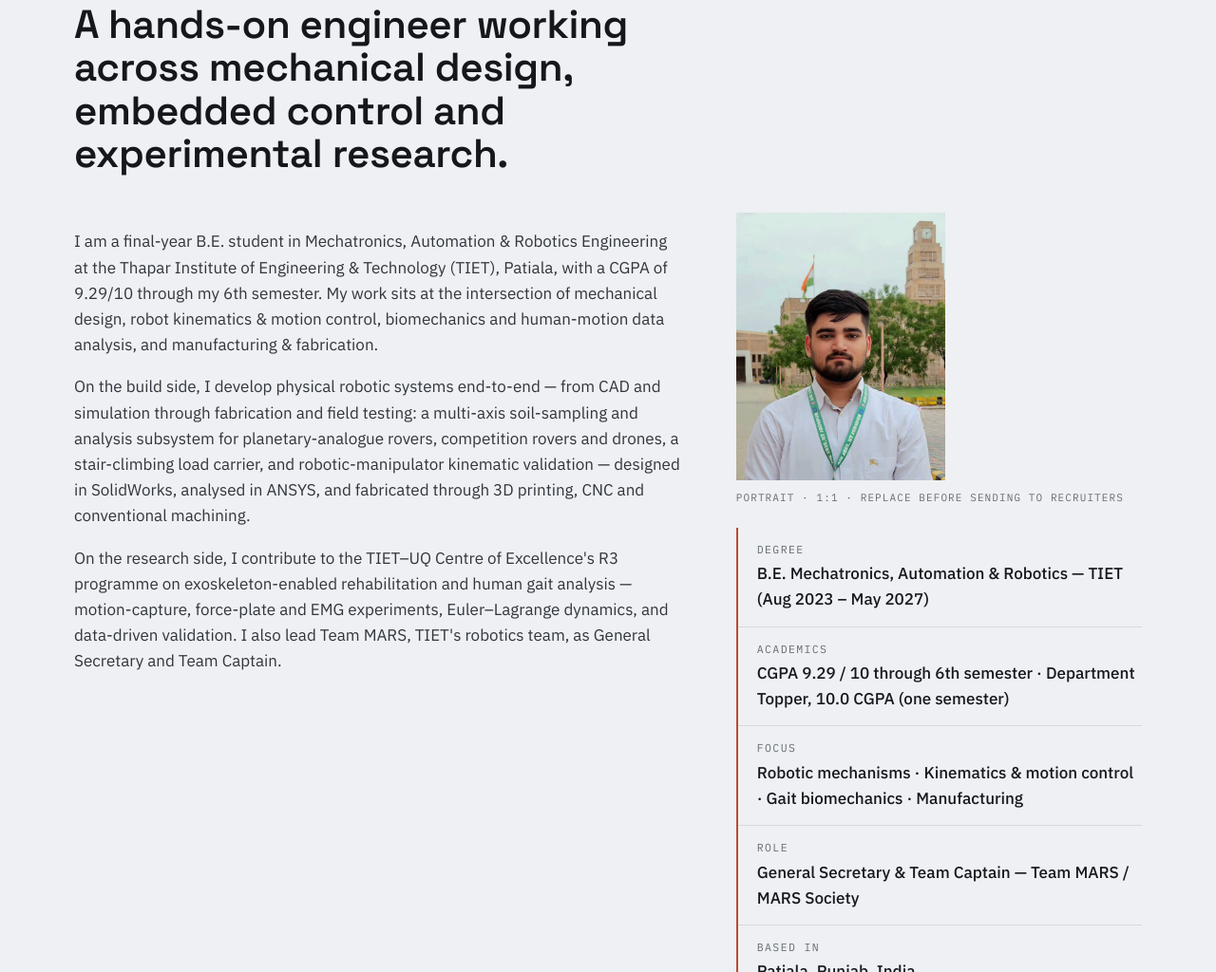
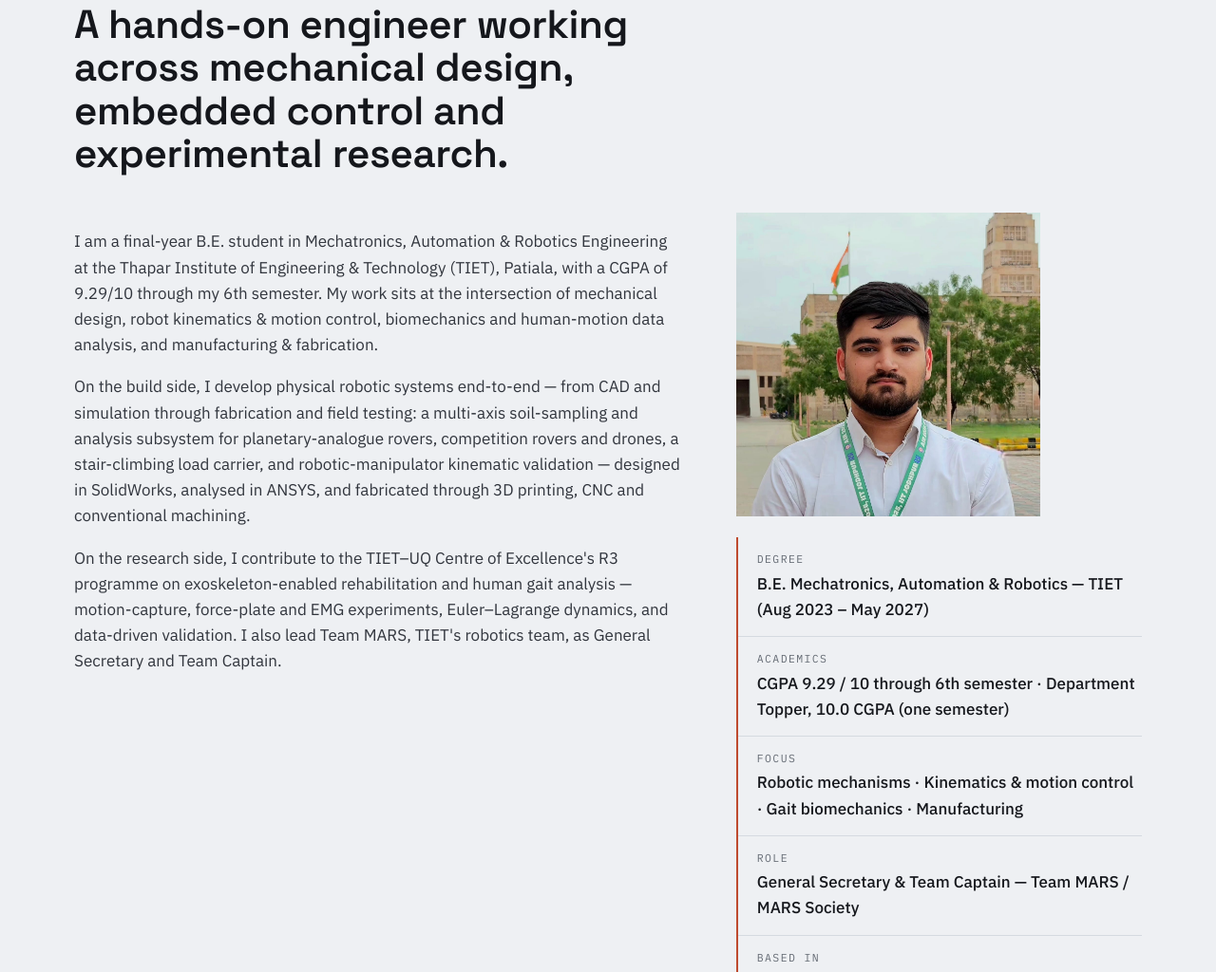
Before and after one commit to anikait-kaushik/Anikait_Portfolio, a plain HTML site: page index.html in a window 1280 px wide. Shown: the part 1538-2562 px from the top of the page at 95% size. Drawn offline with Linux system fonts and the light colour scheme.

Commit message:
Enhance headshot frame styling and image handling
Updated the headshot frame styles and adjusted the image display properties.

```diff
--- a/index.html
+++ b/index.html
@@ -99,8 +99,19 @@ header.nav{position:sticky;top:0;z-index:50;background:rgba(238,240,243,.92);bor
 .about-grid{display:grid;grid-template-columns:1.35fr .9fr;gap:56px;margin-top:40px;align-items:start}
 .about-grid p{color:#31353d}
 .about-grid p+p{margin-top:16px}
-.headshot-frame{aspect-ratio:1/1;max-width:220px}
-.headshot-frame .mediaslot{height:100%}
+.headshot-frame{
+  aspect-ratio:1/1;
+  width:320px;
+  max-width:100%;
+  overflow:hidden;
+}
+
+.headshot-frame img{
+  width:100%;
+  height:100%;
+  object-fit:cover;
+  display:block;
+}
 .view-tag{margin-top:10px;font-family:"IBM Plex Mono";font-size:11px;letter-spacing:.1em;text-transform:uppercase;color:var(--muted)}
 .facts{border-left:2px solid var(--oxide);margin-top:22px}
 .facts .fitem{padding:14px 0 14px 20px;border-bottom:1px solid var(--line)}
@@ -357,7 +368,7 @@ footer .wrap{display:flex;justify-content:space-between;flex-wrap:wrap;gap:12px}
   <img src="assests/img/anikait_headshot.jpg"
        alt="Anikait Kaushik — Mechatronics and Robotics Engineer">
 </div>
-        <div class="view-tag">Portrait · 1:1 · replace before sending to recruiters</div>
+
         <div class="facts">
           <div class="fitem"><div class="fk">Degree</div><div class="fv">B.E. Mechatronics, Automation &amp; Robotics — TIET (Aug 2023 – May 2027)</div></div>
           <div class="fitem"><div class="fk">Academics</div><div class="fv">CGPA 9.29 / 10 through 6th semester · Department Topper, 10.0 CGPA (one semester)</div></div>
```
